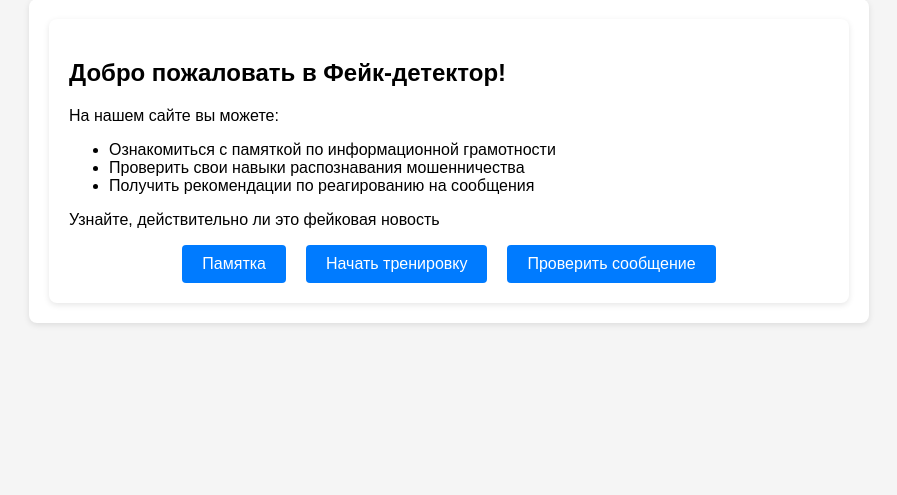
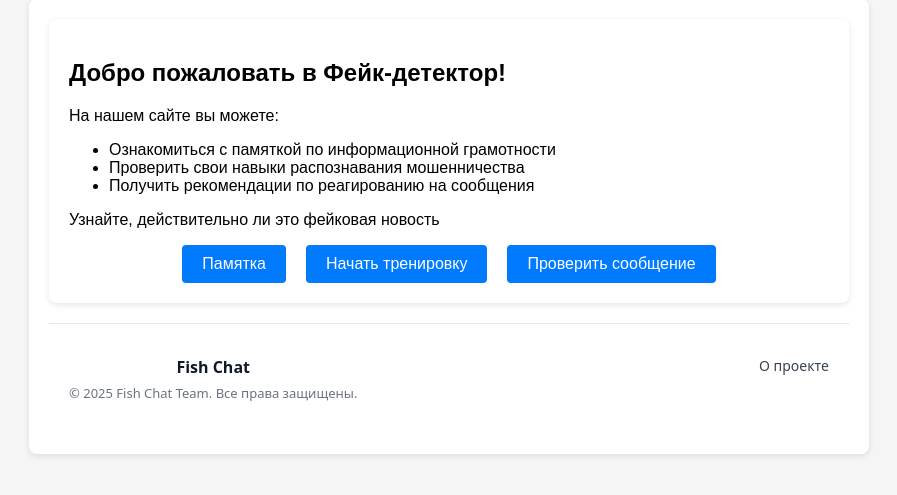
Before and after one commit to daret-rev/fish_chat, a Flask app: page / in a window 1280 px wide. Shown: the part 21-516 px from the top of the page, without its empty margins (191-1088 px from the left). Run offline with Flask 3, Linux system fonts and the light colour scheme.

Commit message:
added info about project

```diff
--- a/static/style.css
+++ b/static/style.css
@@ -62,3 +62,76 @@
   justify-content: center; /* Центрируем кнопки */
   gap: 20px; /* Расстояние между кнопками */
 }
+
+
+.footer {
+  background: #ffffff;
+  border-top: 1px solid #e5e7eb;
+  padding: 32px 20px;
+  font-family: system-ui, -apple-system, Segoe UI, Roboto, Arial, sans-serif;
+}
+
+.footer-inner {
+  max-width: 1200px;
+  margin: 0 auto;
+  display: flex;
+  flex-direction: column;
+  gap: 20px;
+}
+
+@media (min-width: 768px) {
+  .footer-inner {
+    flex-direction: row;
+    justify-content: space-between;
+    align-items: flex-start;
+  }
+}
+
+.footer-brand {
+  font-size: 16px;
+  font-weight: 600;
+  color: #111827;
+  margin-bottom: 6px;
+}
+
+.footer-copy {
+  font-size: 13px;
+  color: #6b7280;
+}
+
+.footer-right {
+  display: flex;
+  flex-direction: column;
+  gap: 12px;
+}
+
+.footer-nav {
+  display: flex;
+  flex-wrap: wrap;
+  gap: 16px;
+}
+
+.footer-nav a {
+  font-size: 14px;
+  color: #374151;
+  text-decoration: none;
+}
+
+.footer-nav a:hover {
+  color: #111827;
+}
+
+.footer-socials {
+  display: flex;
+  gap: 16px;
+}
+
+.footer-socials a {
+  font-size: 14px;
+  color: #6b7280;
+  text-decoration: none;
+}
+
+.footer-socials a:hover {
+  color: #111827;
+}
--- a/templates/index.html
+++ b/templates/index.html
@@ -33,6 +33,27 @@
             </div>
         </div>
     </div>
+    <footer class="footer">
+  <div class="footer-inner">
+    <div class="footer-left">
+      <div class="footer-brand">Fish Chat</div>
+      <div class="footer-copy">© 2025 Fish Chat Team. Все права защищены.</div>
+    </div>
+
+    <div class="footer-right">
+      <nav class="footer-nav">
+        <a href="https://github.com/a20atamcom-beep/fish_chat">О проекте</a>
+        <!--<a href="/contacts">Контакты</a>-->
+        <!--<a href="/privacy">Политика конфиденциальности</a>-->
+      </nav>
+      <!--<div class="footer-socials">-->
+        <!--<a href="https://instagram.com/fishchat" target="_blank" rel="noopener noreferrer">Instagram</a>-->
+        <!--<a href="https://t.me/fishchat" target="_blank" rel="noopener noreferrer">Telegram</a>-->
+        <!--<a href="https://youtube.com/fishchat" target="_blank" rel="noopener noreferrer">YouTube</a>-->
+      <!--</div>-->
+    </div>
+  </div>
+</footer>
 </section>
 
 {% endblock %}
```
